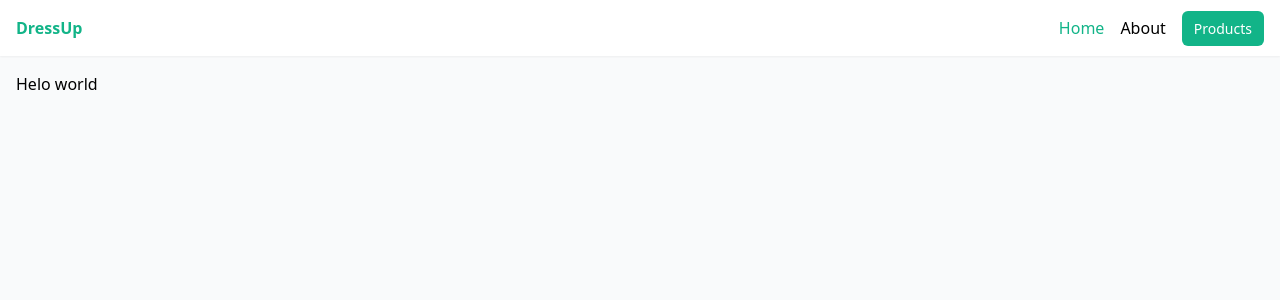
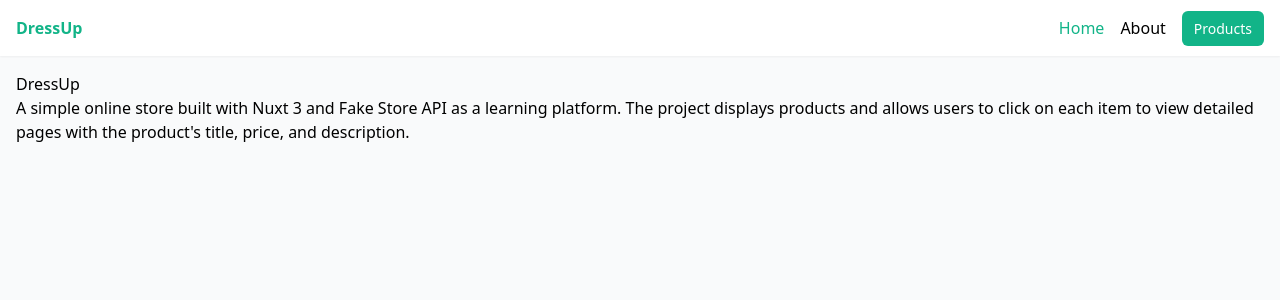
Before and after one commit to IshanHansaka/DressUp, a Nuxt app: page / in a window 1280 px wide. Shown: the top 300 px of the page. Built offline with nearby package versions, Linux system fonts and the light colour scheme.

Commit message:
chore: change index.vue content

```diff
--- a/pages/index.vue
+++ b/pages/index.vue
@@ -1,6 +1,9 @@
 <template>
     <div>
-        <h1>Helo world</h1>
+        <h1>DressUp</h1>
+        <p>A simple online store built with Nuxt 3 and Fake Store API as a learning platform. The project displays
+            products and allows users to click on each item to view detailed pages with the product's title, price, and
+            description.</p>
     </div>
 </template>
 
```
